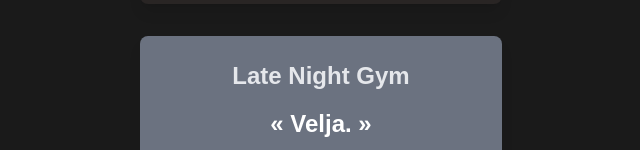
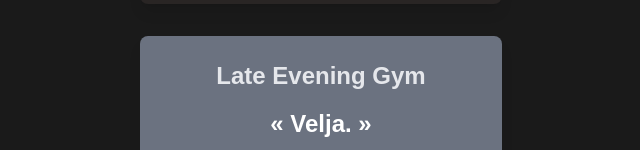
Before and after one commit to apescasio/bbb.apescasio.fr, a plain HTML site: page index.html in a window 1280 px wide. Shown: the part 1800-1950 px from the top of the page, without its empty margins (319-959 px from the left). Drawn offline with nearby package versions, Linux system fonts and the light colour scheme.

```diff
--- a/index.html
+++ b/index.html
@@ -169,9 +169,9 @@
       </div>
     </div>
 
-    <!-- Late Night Gym Playlist -->
+    <!-- Late Evening Gym Playlist -->
     <div class="playlist-container bg-gray-500 p-6 rounded-lg shadow-lg md:col-start-2">
-      <h2 class="text-2xl font-semibold text-gray mb-4 text-center">Late Night Gym</h2>
+      <h2 class="text-2xl font-semibold text-gray mb-4 text-center">Late Evening Gym</h2>
       <h2 class="text-2xl font-semibold text-white mb-4 text-center">« Velja. »</h2>
       <iframe width="100%" height="315"
         src="https://www.youtube.com/embed/videoseries?list=PLA9LMosdHfKtNdfhOs1A02IgKXXLkKBx-&rel=0&modestbranding=1"
```
